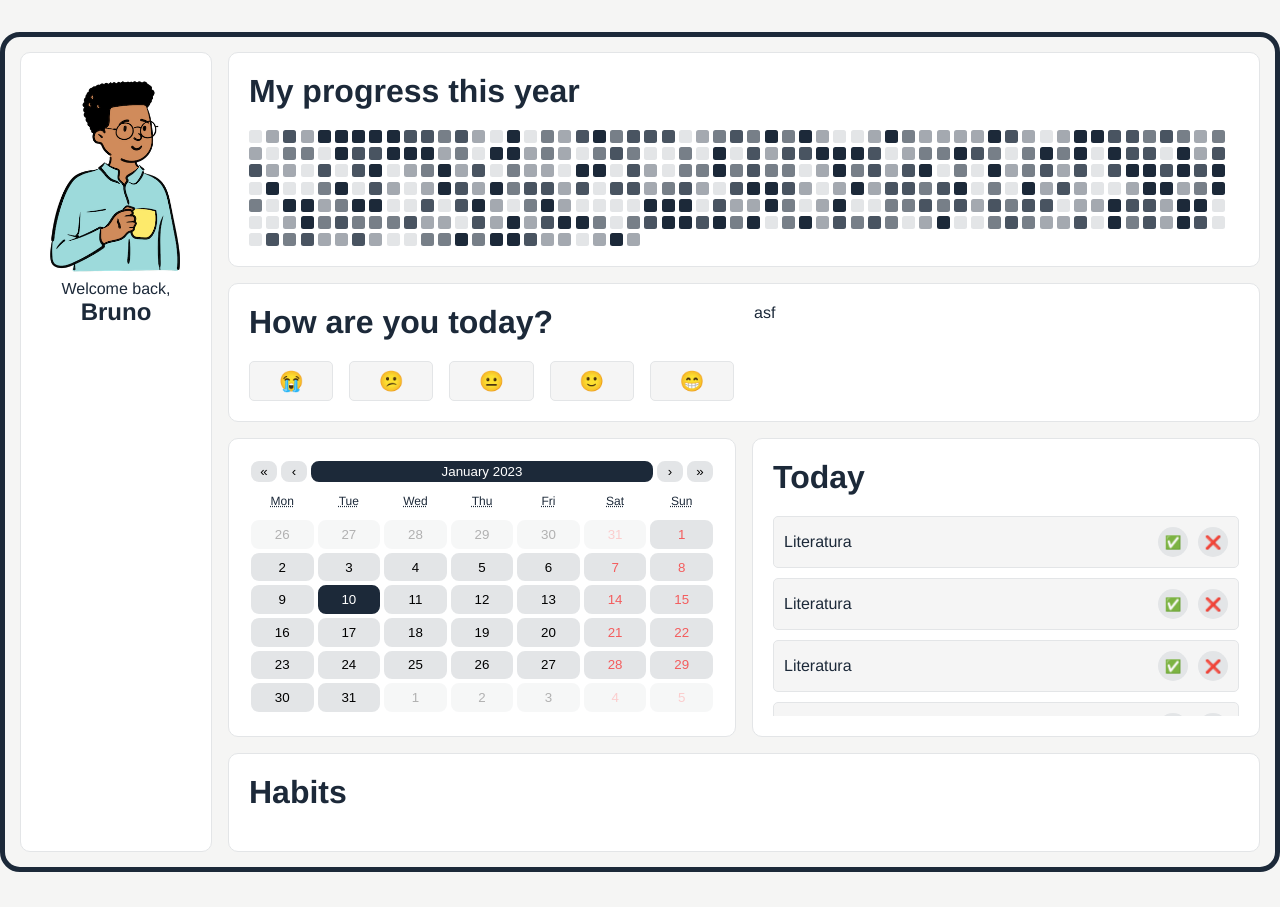
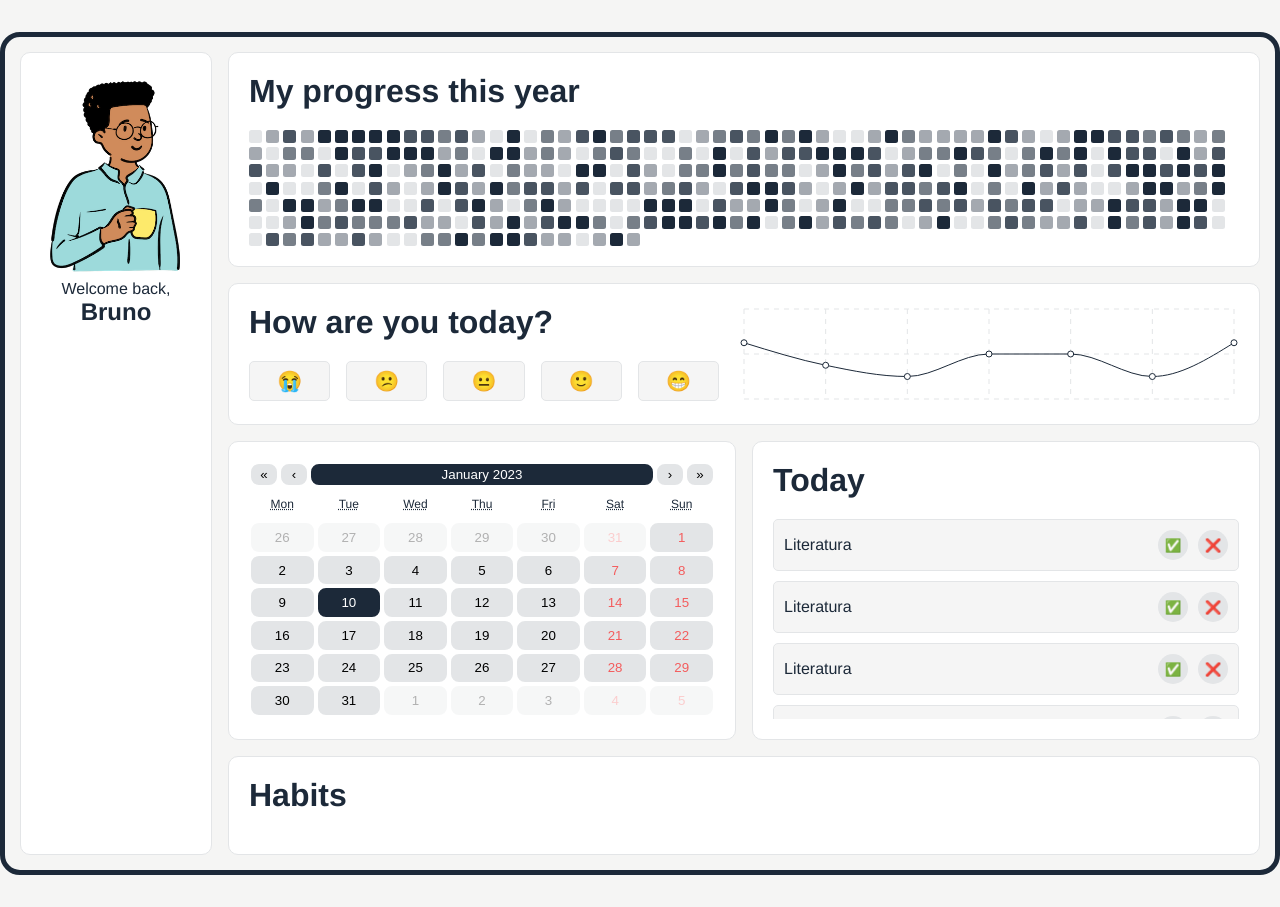
Before and after one commit to brunoleo223/habit-tracker, a React (Vite) app: page / in a window 1280 px wide. Shown: the top 907 px of the page. Built offline with nearby package versions, Linux system fonts and the light colour scheme.

Commit message:
mood chart

```diff
--- a/package.json
+++ b/package.json
@@ -12,7 +12,9 @@
     "@types/styled-components": "^5.1.26",
     "react": "^18.2.0",
     "react-calendar": "^4.0.0",
+    "react-charts": "^3.0.0-beta.51",
     "react-dom": "^18.2.0",
+    "recharts": "^2.3.2",
     "styled-components": "^5.3.6"
   },
   "devDependencies": {
--- a/src/components/Board/Board.tsx
+++ b/src/components/Board/Board.tsx
@@ -3,6 +3,7 @@ import Calendar from "../Calendar/Calendar";
 import DayLog from "../DayLog/DayLog";
 import Habit from "../Habit/Habit";
 import Mood from "../Mood/Mood";
+import MoodChart from "../MoodChart/MoodChart";
 import Profile from "../Profile/Profile";
 import { BoardContainer } from "./Board.style";
 
@@ -30,7 +31,7 @@ export default function Board() {
                         <Mood />
                     </div>
                     <div>
-                        asf
+                        <MoodChart />
                     </div>
                 </div>
             </BoxContainer>
--- /dev/null
+++ b/src/components/MoodChart/MoodChart.tsx
@@ -0,0 +1,37 @@
+import { CartesianGrid, Line, LineChart, Tooltip } from "recharts";
+
+
+const data = [
+    {name: 'S', uv: 5},
+    {name: 'M', uv: 3},
+    {name: 'T', uv: 2},
+    {name: 'W', uv: 4},
+    {name: 'T', uv: 4},
+    {name: 'F', uv: 2},
+    {name: 'S', uv: 5},
+];
+
+function CustomTooltip({ active, payload }: any) {
+    const emojis = ["😭", "😕", "😐", "🙂", "😁"];
+    if (active) {
+      return (
+        <div className="custom-tooltip">
+          <p className="label"> {
+            emojis[payload[0].value - 1]
+          } </p>
+        </div>
+      );
+    }
+
+    return null;
+  }
+
+export default function MoodChart() {
+  return (
+    <LineChart width={500} height={100} data={data}>
+        <CartesianGrid stroke="#e3e5e7" strokeDasharray="5 5"/>
+        <Line type="monotone" dataKey="uv" stroke="#1c2939" />
+        <Tooltip content={<CustomTooltip />} />
+    </LineChart>
+  )
+}
--- a/src/styles/Global.ts
+++ b/src/styles/Global.ts
@@ -6,6 +6,7 @@ export default createGlobalStyle<ThemeProps>`
         margin: 0;
         padding: 0;
         box-sizing: border-box;
+        outline: none;
     }
 
     body, html{
```
Also changed, not shown: 1 other file (tests, documents, lock files or other folders).
